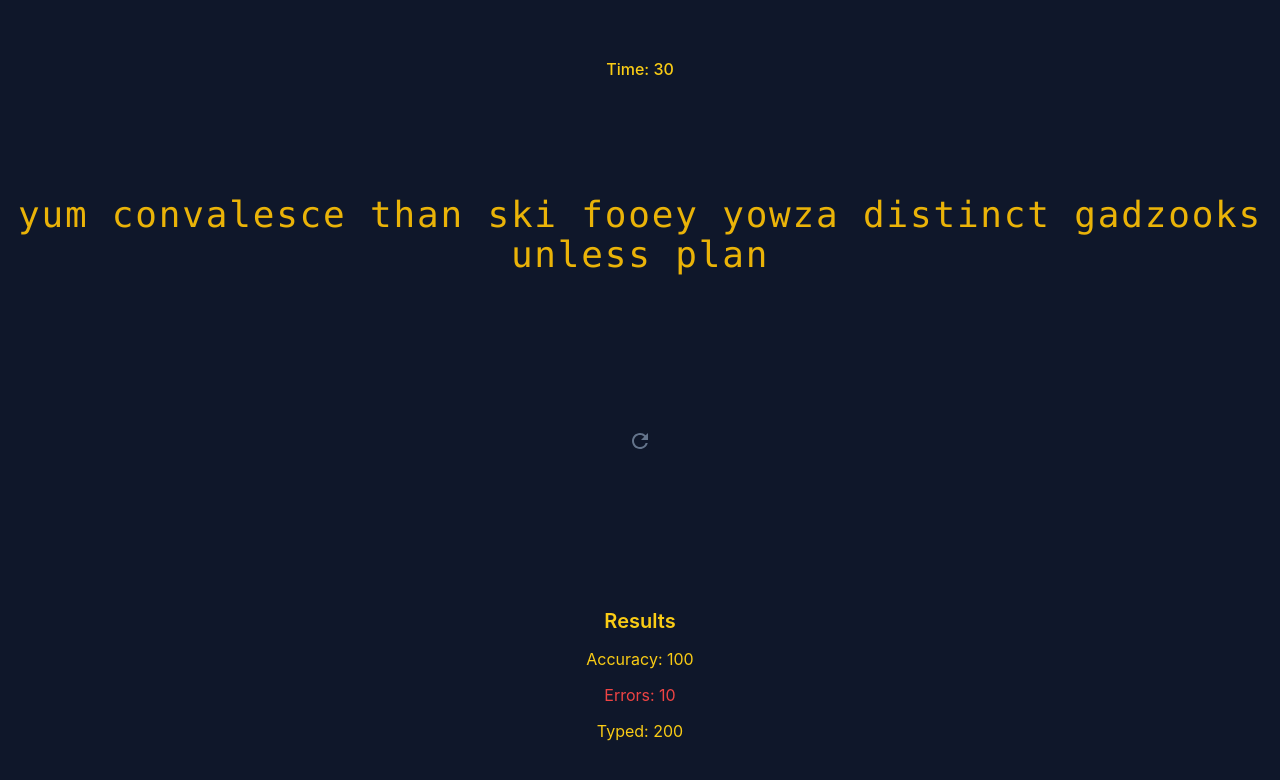
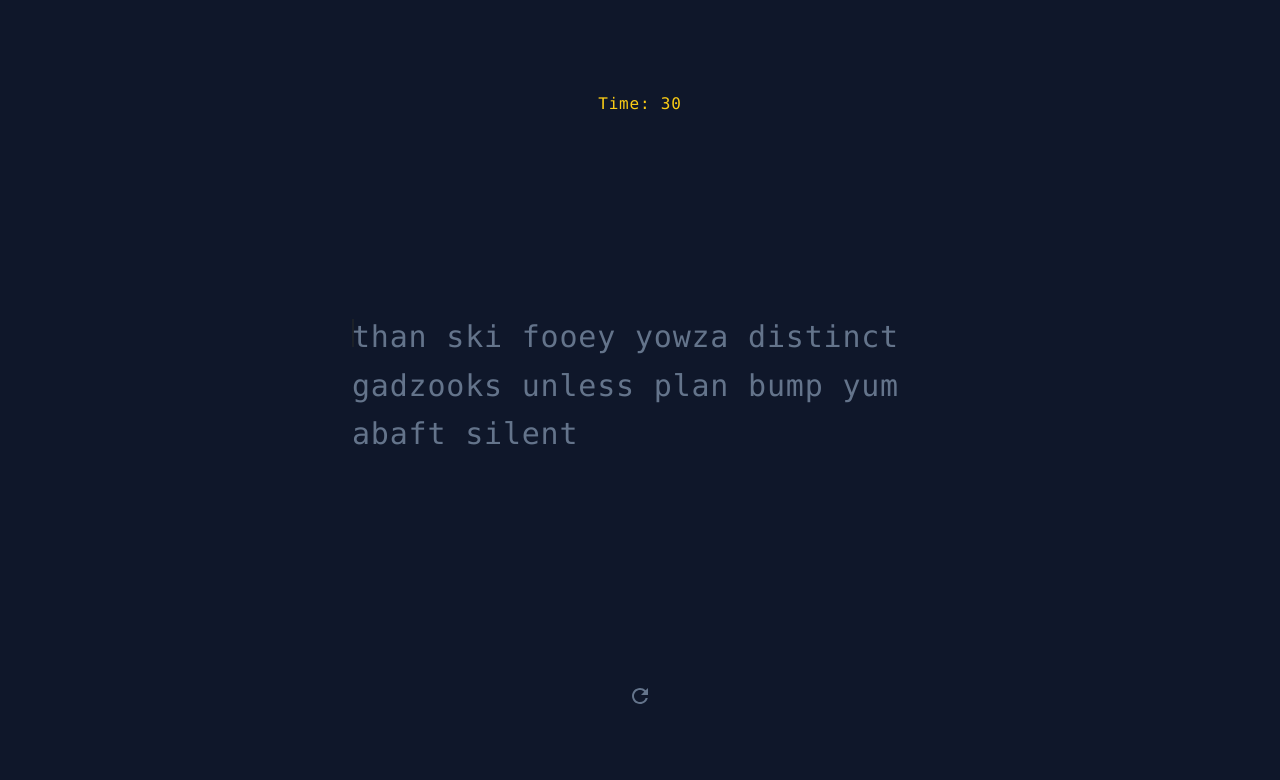
Before and after one commit to Tecu23/typedev, a React (Vite) app: page / in a window 1280 px wide. Shown: the top 780 px of the page. Built offline with nearby package versions, Linux system fonts and the light colour scheme.

Commit message:
create first working app

```diff
--- a/src/App.tsx
+++ b/src/App.tsx
@@ -1,33 +1,48 @@
-import { faker } from "@faker-js/faker";
 import RestartButton from "./component/RestartButton";
 import Result from "./component/Result";
+import UserTyping from "./component/UserTyping";
+import { calculateAccuracyPercentage } from "./utilities/helpers";
+import useEngine from "./utilities/hooks/useEngine";
 function App() {
-  const words = faker.word.words(10);
+  const { state, words, timeLeft, typed, errors, restart, totalTyped } =
+    useEngine();
 
   return (
-    <main className="grid place-items-center min-h-screen bg-slate-900">
-      <CountdownTimer timeLeft={30} />
-      <GeneratedWords words={words} />
+    <main className="grid place-items-center min-h-screen font-mono tracking-wider bg-slate-900">
+      <CountdownTimer timeLeft={timeLeft} />
+      <WordsContainer>
+        <GeneratedWords words={words} />
+        <UserTyping
+          className="absolute inset-0"
+          words={words}
+          userInput={typed}
+        />
+      </WordsContainer>
       <RestartButton
         className="mx-auto mt-10 text-slate-500"
-        onRestart={() => null}
+        onRestart={() => restart()}
       />
       <Result
+        state={state}
         className="mt-10"
-        errors={10}
-        accuracyPercentage={100}
-        total={200}
+        errors={errors}
+        accuracyPercentage={calculateAccuracyPercentage(errors, totalTyped)}
+        total={totalTyped}
       />
     </main>
   );
 }
 
+const WordsContainer = ({ children }: { children: React.ReactNode }) => {
+  return (
+    <div className="relative mt-3 max-w-xl text-3xl leading-relaxed break-all">
+      {children}
+    </div>
+  );
+};
+
 const GeneratedWords = ({ words }: { words: string }) => {
-  return (
-    <p className="font-mono text-4xl tracking-wider text-center text-yellow-500">
-      {words}
-    </p>
-  );
+  return <p className="text-slate-500">{words}</p>;
 };
 
 const CountdownTimer = ({ timeLeft }: { timeLeft: number }) => {
--- /dev/null
+++ b/src/component/Caret.tsx
@@ -0,0 +1,15 @@
+import { motion } from "framer-motion";
+const Caret = () => {
+  return (
+    <motion.div
+      aria-hidden={true}
+      className="inline-block w-0.5 h-7 bg-yellow-500"
+      initial={{ opacity: 1 }}
+      animate={{ opacity: 0 }}
+      exit={{ opacity: 1 }}
+      transition={{ repeat: Infinity, duration: 0.8, ease: "easeInOut" }}
+    />
+  );
+};
+
+export default Caret;
--- a/src/component/Result.tsx
+++ b/src/component/Result.tsx
@@ -1,16 +1,29 @@
 import { motion } from "framer-motion";
+import { formatPercentage } from "../utilities/format";
+import { State } from "../utilities/hooks/useEngine";
 
 type Props = {
+  state: State;
   errors: number;
   accuracyPercentage: number;
   total: number;
   className?: string;
 };
 
-const Result = ({ errors, accuracyPercentage, total, className }: Props) => {
+const Result = ({
+  state,
+  errors,
+  accuracyPercentage,
+  total,
+  className,
+}: Props) => {
   const initial = { opacity: 0 };
   const animate = { opacity: 1 };
   const duration = { duration: 0.3 };
+
+  if (state !== "finish") {
+    return null;
+  }
 
   return (
     <motion.ul
@@ -29,7 +42,7 @@ const Result = ({ errors, accuracyPercentage, total, className }: Props) => {
         animate={animate}
         transition={{ ...duration, delay: 0.5 }}
       >
-        Accuracy: {accuracyPercentage}
+        Accuracy: {formatPercentage(accuracyPercentage)}
       </motion.li>
       <motion.li
         initial={initial}
--- /dev/null
+++ b/src/component/UserTyping.tsx
@@ -0,0 +1,47 @@
+import Caret from "./Caret";
+
+type Props = {
+  userInput: string;
+  className?: string;
+  words: string;
+};
+
+const UserTyping = ({ userInput, className, words }: Props) => {
+  const typedCharacters = userInput.split("");
+
+  return (
+    <div className={className}>
+      {typedCharacters.map((char, idx) => {
+        return (
+          <Character
+            key={`${char}_${idx}`}
+            actual={char}
+            expected={words[idx]}
+          />
+        );
+      })}
+      <Caret />
+    </div>
+  );
+};
+
+const Character = ({
+  actual,
+  expected,
+}: {
+  actual: string;
+  expected: string;
+}) => {
+  const isCorrect = actual === expected;
+  const isWhiteSpace = expected === " ";
+
+  return (
+    <span
+      className={`${!isWhiteSpace ? (isCorrect ? "text-yellow-400" : "text-red-500") : isCorrect ? "" : "bg-red-500/50"}`}
+    >
+      {expected}
+    </span>
+  );
+};
+
+export default UserTyping;
--- /dev/null
+++ b/src/utilities/format/index.ts
@@ -0,0 +1,3 @@
+export const formatPercentage = (percentage: number) => {
+  return percentage.toFixed(0) + "%";
+};
--- /dev/null
+++ b/src/utilities/helpers/index.ts
@@ -0,0 +1,20 @@
+export const countErrors = (actual: string, expected: string) => {
+  const expectedCharacters = expected.split("");
+
+  return expectedCharacters.reduce((errors, expectedChar, i) => {
+    const actualChar = actual[i];
+    if (actualChar !== expectedChar) {
+      errors++;
+    }
+    return errors;
+  }, 0);
+};
+
+export const calculateAccuracyPercentage = (errors: number, total: number) => {
+  if (total > 0) {
+    const corrects = total - errors;
+    return (corrects / total) * 100;
+  }
+
+  return 0;
+};
--- /dev/null
+++ b/src/utilities/hooks/useCountdownTimer.ts
@@ -0,0 +1,37 @@
+import { useCallback, useEffect, useRef, useState } from "react";
+
+const useCountdownTimer = (seconds: number) => {
+  const [timeLeft, setTimeLeft] = useState(seconds);
+  const intervalRef = useRef<ReturnType<typeof setInterval> | null>(null);
+  const hasTimerEnded = timeLeft <= 0;
+  const isRunning = intervalRef.current != null;
+
+  const startCountdown = useCallback(() => {
+    if (!hasTimerEnded && !isRunning) {
+      intervalRef.current = setInterval(() => {
+        setTimeLeft((prevTime) => prevTime - 1);
+      }, 1000);
+    }
+  }, [setTimeLeft, hasTimerEnded, isRunning]);
+
+  const resetCountdown = useCallback(() => {
+    clearInterval(intervalRef.current!);
+    intervalRef.current = null;
+    setTimeLeft(seconds);
+  }, [seconds]);
+
+  useEffect(() => {
+    if (hasTimerEnded) {
+      clearInterval(intervalRef.current!);
+      intervalRef.current = null;
+    }
+  }, [hasTimerEnded]);
+
+  useEffect(() => {
+    return () => clearInterval(intervalRef.current!);
+  }, []);
+
+  return { timeLeft, startCountdown, resetCountdown };
+};
+
+export default useCountdownTimer;
--- /dev/null
+++ b/src/utilities/hooks/useEngine.ts
@@ -0,0 +1,68 @@
+import { useCallback, useEffect, useState } from "react";
+import useWords from "./useWords";
+import useCountdownTimer from "./useCountdownTimer";
+import useTypings from "./useTyping";
+import { countErrors } from "../helpers";
+
+export type State = "start" | "run" | "finish";
+
+const NUMBER_OF_WORDS = 12;
+const COUNTDOWN_SECONDS = 30;
+
+const useEngine = () => {
+  const [state, setState] = useState<State>("start");
+  const { words, updateWords } = useWords(NUMBER_OF_WORDS);
+  const { timeLeft, startCountdown, resetCountdown } =
+    useCountdownTimer(COUNTDOWN_SECONDS);
+
+  const { typed, cursor, clearTyped, resetTotalTyped, totalTyped } = useTypings(
+    state !== "finish",
+  );
+
+  const [errors, setErrors] = useState(0);
+
+  const isStarting = state === "start" && cursor > 0;
+  const areWordsFinished = cursor === words.length;
+
+  const sumErrors = useCallback(() => {
+    const wordsReached = words.substring(0, Math.min(cursor, words.length));
+    setErrors((prev) => prev + countErrors(typed, wordsReached));
+  }, [typed, words, cursor]);
+
+  useEffect(() => {
+    if (isStarting) {
+      setState("run");
+      startCountdown();
+    }
+  }, [isStarting, startCountdown]);
+
+  useEffect(() => {
+    if (!timeLeft && state === "run") {
+      console.log("time is up...");
+      setState("finish");
+      sumErrors();
+    }
+  }, [timeLeft, state, sumErrors]);
+
+  useEffect(() => {
+    if (areWordsFinished) {
+      console.log("words are finished...");
+      sumErrors();
+      updateWords();
+      clearTyped();
+    }
+  }, [clearTyped, areWordsFinished, updateWords, sumErrors]);
+
+  const restart = useCallback(() => {
+    resetCountdown();
+    resetTotalTyped();
+    setState("start");
+    setErrors(0);
+    updateWords();
+    clearTyped();
+  }, [clearTyped, updateWords, resetCountdown, resetTotalTyped]);
+
+  return { state, words, timeLeft, typed, errors, totalTyped, restart };
+};
+
+export default useEngine;
--- /dev/null
+++ b/src/utilities/hooks/useTyping.ts
@@ -0,0 +1,64 @@
+import { useCallback, useEffect, useRef, useState } from "react";
+
+const isKeyboardCodeAllowed = (code: string) => {
+  return (
+    code.startsWith("Key") ||
+    code.startsWith("Digit") ||
+    code === "Backspace" ||
+    code === "Space"
+  );
+};
+
+const useTypings = (enabled: boolean) => {
+  const [cursor, setCursor] = useState(0);
+  const [typed, setTyped] = useState<string>("");
+  const totalTyped = useRef(0);
+
+  const keydownHandler = useCallback(
+    ({ key, code }: KeyboardEvent) => {
+      if (!enabled || !isKeyboardCodeAllowed(code)) {
+        return;
+      }
+
+      switch (key) {
+        case "Backspace":
+          setTyped((prev) => prev.slice(0, -1));
+          setCursor((cursor) => cursor - 1);
+          totalTyped.current -= 1;
+          break;
+        default:
+          setTyped((prev) => prev.concat(key));
+          setCursor((cursor) => cursor + 1);
+          totalTyped.current += 1;
+      }
+    },
+    [enabled],
+  );
+
+  const clearTyped = useCallback(() => {
+    setTyped("");
+    setCursor(0);
+  }, []);
+
+  const resetTotalTyped = useCallback(() => {
+    totalTyped.current = 0;
+  }, []);
+
+  useEffect(() => {
+    window.addEventListener("keydown", keydownHandler);
+
+    return () => {
+      window.removeEventListener("keydown", keydownHandler);
+    };
+  }, [keydownHandler]);
+
+  return {
+    typed,
+    cursor,
+    clearTyped,
+    resetTotalTyped,
+    totalTyped: totalTyped.current,
+  };
+};
+
+export default useTypings;
--- /dev/null
+++ b/src/utilities/hooks/useWords.ts
@@ -0,0 +1,18 @@
+import { faker } from "@faker-js/faker";
+import { useCallback, useState } from "react";
+
+const generatedWords = (count: number) => {
+  return faker.word.words(count).toLowerCase();
+};
+
+const useWords = (count: number) => {
+  const [words, setWords] = useState<string>(generatedWords(count));
+
+  const updateWords = useCallback(() => {
+    setWords(generatedWords(count));
+  }, [count]);
+
+  return { words, updateWords };
+};
+
+export default useWords;
```
